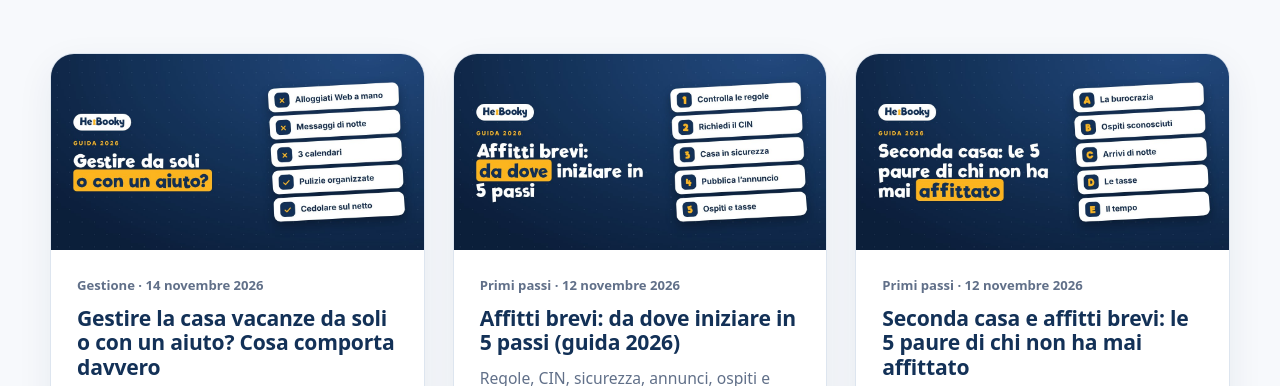
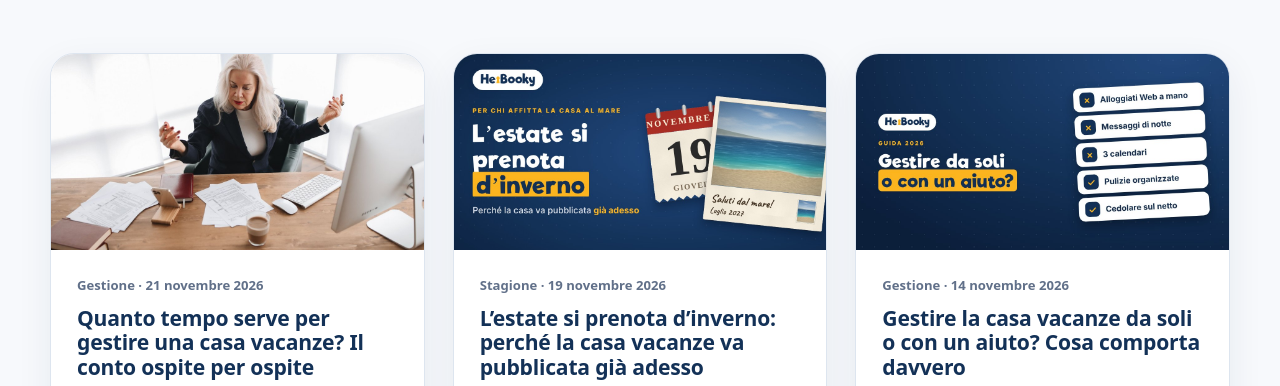
Before and after one commit to Heibooky-mark/heibooky_media, a plain HTML site: page site/blog/index.html in a window 1280 px wide. Shown: the part 341-727 px from the top of the page. Drawn offline with Linux system fonts and the light colour scheme.

Commit message:
Blog index: due nuovi articoli
Co-Authored-By: Claude Opus 5.5 <noreply@anthropic.com>
Claude-Session: https://claude.ai/code/session_01YAgjKpuJiPVUneYRxZ5AjM

```diff
--- a/site/blog/index.html
+++ b/site/blog/index.html
@@ -6,6 +6,8 @@
 <body><nav class="nav"><div class="wrap navin"><a class="logo" href="../" aria-label="Heibooky, home"><img src="../heibooky-logo.png" alt="Heibooky"></a><div class="navlinks"><a href="../#come-funziona">Come funziona</a><a href="../#vantaggi">Vantaggi</a><a href="../piani.html">Piani</a><a href="../piani.html#faq">Domande</a><a href="./" class="on">Blog</a><a href="https://partner.heibooky.com/auth/login" target="_top">Accesso proprietari</a><a class="btn" href="https://partner.heibooky.com/auth/register" target="_top">Iscriviti gratis</a></div><button class="menu-toggle" type="button" aria-label="Apri menu" aria-expanded="false">☰</button><div class="mobile-menu" id="mobileMenu"><a href="../#come-funziona">Come funziona</a><a href="../#vantaggi">Vantaggi</a><a href="../piani.html">Piani</a><a href="../piani.html#faq">Domande</a><a href="./" class="on">Blog</a><a href="https://partner.heibooky.com/auth/login" target="_top">Accesso proprietari</a><a class="btn" href="https://partner.heibooky.com/auth/register" target="_top">Iscriviti gratis</a></div></div></nav>
 <main class="wrap"><section class="bhero"><span class="eyebrow">Blog Heibooky</span><h1>Guide per chi affitta casa</h1><p>Consigli pratici, norme aggiornate e idee per gestire la tua casa vacanze con meno pensieri. Scritti per proprietari, in italiano semplice.</p></section>
 <section class="posts">
+<a class="pcard" href="quanto-tempo-gestire-casa-vacanze.html"><img src="img/quanto-tempo-gestire-casa-vacanze.jpg" alt="" width="1200" height="630" loading="lazy"><div class="in"><div class="meta">Gestione · 21 novembre 2026</div><h2>Quanto tempo serve per gestire una casa vacanze? Il conto ospite per ospite</h2><p>Messaggi, calendari, chiavi, Alloggiati Web, pulizie e tassa di soggiorno: quante ore richiede ogni ospite e cosa si può automatizzare.</p><span class="more">Leggi l’articolo →</span></div></a>
+<a class="pcard" href="estate-si-prenota-d-inverno-casa-vacanze.html"><img src="img/estate-si-prenota-d-inverno-casa-vacanze.jpg" alt="" width="1200" height="630" loading="lazy"><div class="in"><div class="meta">Stagione · 19 novembre 2026</div><h2>L’estate si prenota d’inverno: perché la casa vacanze va pubblicata già adesso</h2><p>Chi resta una o due settimane prenota circa quattro mesi prima: cosa preparare già a novembre per l’estate 2027.</p><span class="more">Leggi l’articolo →</span></div></a>
 <a class="pcard" href="gestire-casa-vacanze-da-soli-o-con-aiuto.html"><img src="img/gestire-casa-vacanze-da-soli-o-con-aiuto.jpg" alt="" width="1200" height="630" loading="lazy"><div class="in"><div class="meta">Gestione · 14 novembre 2026</div><h2>Gestire la casa vacanze da soli o con un aiuto? Cosa comporta davvero</h2><p>CIN, Alloggiati Web, messaggi, calendari, pulizie e tasse: cosa comporta gestire da soli e cosa si può automatizzare.</p><span class="more">Leggi l’articolo →</span></div></a>
 <a class="pcard" href="affitti-brevi-da-dove-iniziare-5-passi.html"><img src="img/affitti-brevi-da-dove-iniziare-5-passi.jpg" alt="" width="1200" height="630" loading="lazy"><div class="in"><div class="meta">Primi passi · 12 novembre 2026</div><h2>Affitti brevi: da dove iniziare in 5 passi (guida 2026)</h2><p>Regole, CIN, sicurezza, annunci, ospiti e tasse: cosa fare in ordine, e come la cedolare sul netto ti fa risparmiare.</p><span class="more">Leggi l’articolo →</span></div></a>
 <a class="pcard" href="seconda-casa-affitti-brevi-5-paure.html"><img src="img/seconda-casa-affitti-brevi-5-paure.jpg" alt="" width="1200" height="630" loading="lazy"><div class="in"><div class="meta">Primi passi · 12 novembre 2026</div><h2>Seconda casa e affitti brevi: le 5 paure di chi non ha mai affittato</h2><p>Burocrazia, ospiti, arrivi di notte, tasse e tempo: cosa sapere nel 2026 prima di iniziare.</p><span class="more">Leggi l’articolo →</span></div></a>
```
